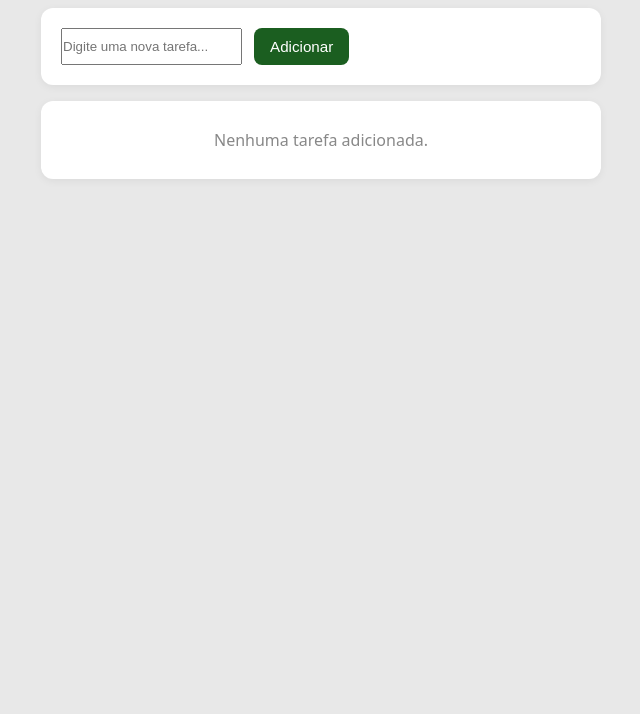
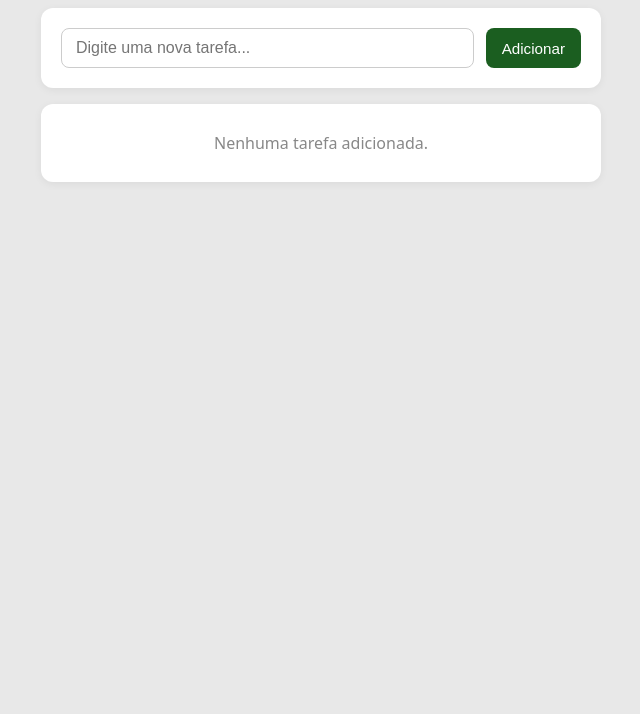
Before and after one commit to rommaka-study/bony_proj_tarefas, a plain HTML site: page index.html in a window 1280 px wide. Shown: the part 86-800 px from the top of the page, without its empty margins (319-959 px from the left). Drawn offline with Linux system fonts and the light colour scheme.

Commit message:
funcionando

```diff
--- a/assets/script.js
+++ b/assets/script.js
@@ -109,8 +109,8 @@
 
 formTarefa.addEventListener('submit', function (evento) {//quando o form é enviado
   evento.preventDefault();//pára o evento principal
-  adicionarTarefa(inputTarefa.value);//executa a função adicionar tarefa
-  inputTarefa.value = '';//limpa o campo
+  adicionarTarefa(inputTarefa.value); //executa a função adicionar tarefa
+  inputTarefa.value = '' ;//limpa o campo
   inputTarefa.focus();//foca para uma nova informação
 });
 
--- a/index.html
+++ b/index.html
@@ -14,8 +14,8 @@
         <form id="form-tarefa" class="form-tarefa">
             <input
                 type="text"
-                id="input-farefa"
-                class="input-farefa"
+                id="input-tarefa"
+                class="input-tarefa"
                 placeholder="Digite uma nova tarefa..."
                 autocomplete="off"
             >
```
Also changed, not shown: 1 other file.
